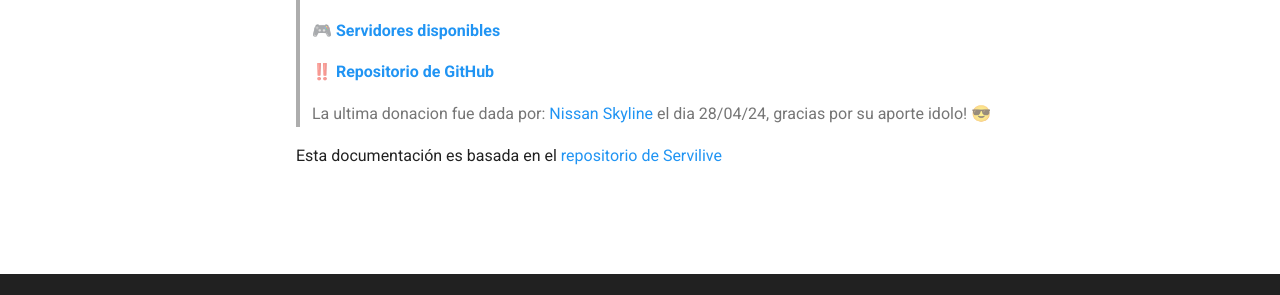
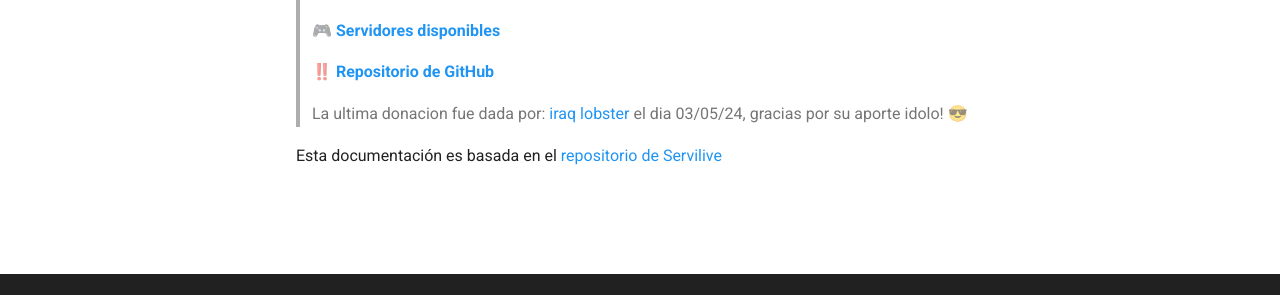
Before and after one commit to patagoniawarriors/docs, an MkDocs documentation site: the page built from docs/index.md, in a window 1280 px wide. Shown: the part 469-764 px from the top of the page. Built offline with MkDocs 1.6.1 and Material for MkDocs 9.7.7, drawn with Linux system fonts in a browser that asks for light colours.

Commit message:
adsadweaffwsfsdsferfervdfsdf calambre en la pinga

```diff
--- a/docs/index.md
+++ b/docs/index.md
@@ -14,6 +14,6 @@ Si encontraste alguna falla en esta pagina [avisalo por nuestro Discord](https:/
 
 > ‼️ **[Repositorio de GitHub](https://github.com/patagoniawarriors/docs)**
 
-> La ultima donacion fue dada por: [Nissan Skyline](https://steamcommunity.com/id/eljuan111/) el dia 28/04/24, gracias por su aporte idolo! 😎
+> La ultima donacion fue dada por: [iraq lobster]() el dia 03/05/24, gracias por su aporte idolo! 😎
 
 Esta documentación es basada en el [repositorio de Servilive](https://github.com/servilive/docs)
```
Also changed, not shown: docs/info/servidores.md (+10 -4 lines).
